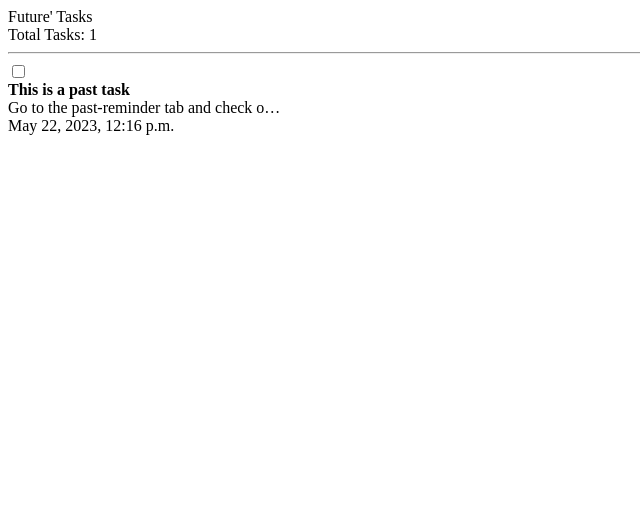
After one commit to bip-zip/dsyre, a Django app: template reminder/templates/future-reminders.html in a window 1280 px wide. The commit adds this page. Shown: the top 527 px of the page, without its empty margins (0-640 px from the left). Run offline with Django 4.2, Linux system fonts and the light colour scheme; the template is opened without the code that fills it: values that come from a table or form of the project are taken from there, others are empty; data comes from the database, SQL or seed files in the repository; both versions use the stored data as it was after the commit.

Commit message:
fix reminder

```diff
--- /dev/null
+++ b/reminder/templates/future-reminders.html
@@ -0,0 +1,52 @@
+{% load financefilter %}
+<div class="my-1 mb-5 " style="height: 65vh;
+overflow-y: scroll;">
+    <div class="bg-blue mb-2">
+        <div class="d-flex  justify-content-between p-1   h5 ">
+            <div ><i class="fa fa-th-list" aria-hidden="true"></i> Future' Tasks </div>
+            <div>Total Tasks: {{future_reminder|length}}</div>
+        </div>
+    </div>
+    <div>
+        <hr>
+
+  <!-- forloop -->
+  {% for i in future_reminder %}
+    <div class="my-3">
+        <div class="d-flex justify-content-between">
+            <div>
+            <input title="mark checked"  type="checkbox" style="cursor: pointer;" name="" id="">
+            </div>
+            <div >
+                <strong>{{i.title}}</strong>
+            </div>
+            <div title="{{i.desc}}">
+                {{i.desc|truncatechars:40}}
+            </div>
+            <div title="double click to remove the task"  style="cursor: pointer;" ondblclick="window.location.href='/reminder/{{i.id}}/delete-task'">
+                {{i.timedate}}
+            </div>
+            <div>
+{% if i.priority == 'low' %}
+                <i class="fa fa-square text-success" title="{{i.priority}} priority" aria-hidden="true"></i>
+{% elif i.priority == 'medium' %}
+                <i class="fa fa-square text-warning" title="{{i.priority}} priority" aria-hidden="true"></i>
+{% elif i.priority == 'high' %}
+                <i class="fa fa-square text-danger" title="{{i.priority}} priority" aria-hidden="true"></i>
+                {%endif%}
+            </div>
+        </div>
+    </div>
+
+   {%empty%}
+    <div class=" p-4 text-center">
+        <p class="p-5">No tasks assigned.</p>
+
+    </div>
+
+{%endfor%}
+</div>
+
+
+
+</div>
--- a/reminder/templates/reminder-home.html
+++ b/reminder/templates/reminder-home.html
@@ -33,10 +33,10 @@
             </div>
 
             <div class="tab-pane fade" id="pills-futurerem" role="tabpanel" aria-labelledby="pills-futurerem-tab">
-                {% include 'today-reminders.html' %}
+                {% include 'future-reminders.html' %}
             </div>
             <div class="tab-pane fade" id="pills-pastrem" role="tabpanel" aria-labelledby="pills-pastrem-tab">
-                {% include 'today-reminders.html' %}
+                {% include 'past-reminders.html' %}
             </div>
 
 
```
Also changed, not shown: reminder/templates/past-reminders.html (added, +52 -0 lines), reminder/views.py (+9 -1 lines), db.sqlite3.
